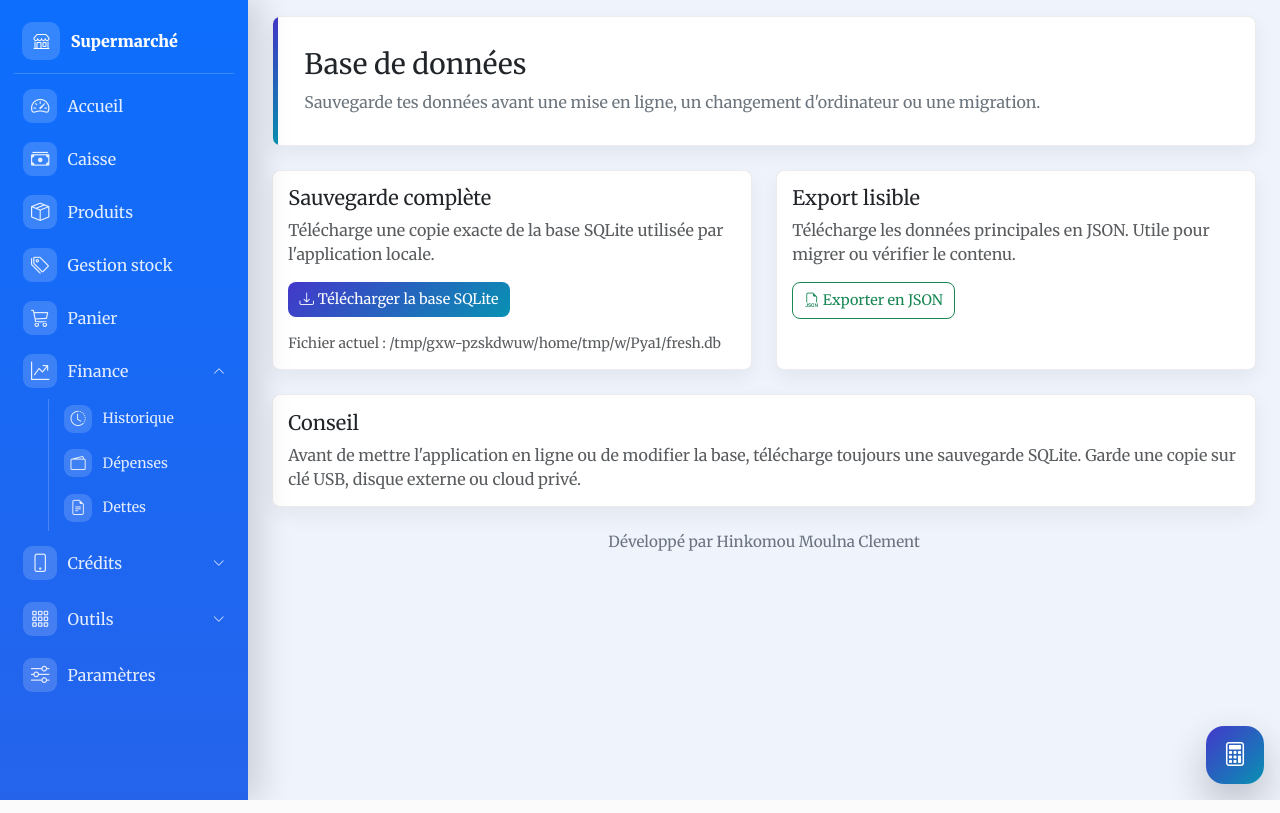
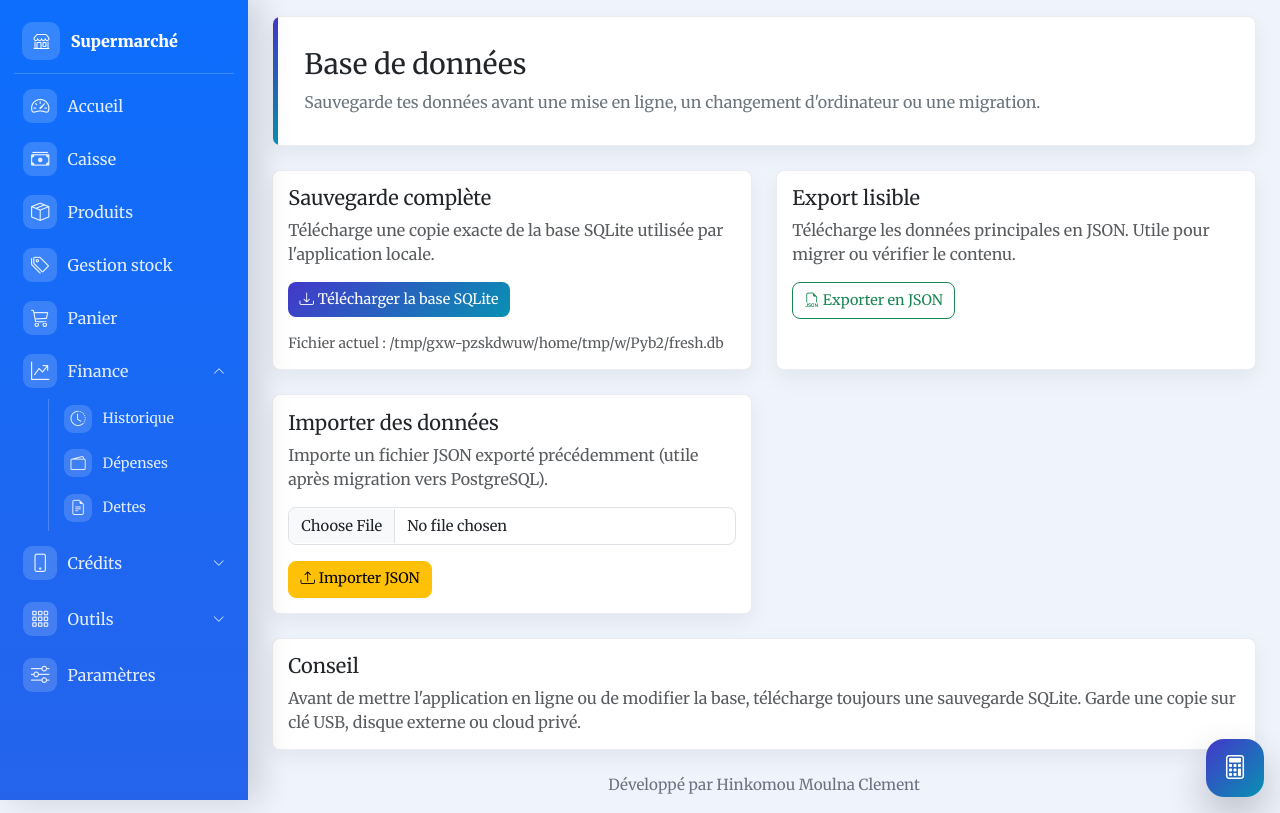
Before and after one commit to hinkomoulna-lab/supermarche, a Django app: page /base-donnees/ in a window 1280 px wide. Run offline with Django 5.2, Linux system fonts and the light colour scheme; data comes from the database, SQL or seed files in the repository; data that the repository does not hold is empty.

Commit message:
Ajout de l'import JSON dans la page base de donnees

```diff
--- a/store/urls.py
+++ b/store/urls.py
@@ -11,6 +11,7 @@ urlpatterns = [
     path('base-donnees/', views.database_tools, name='database_tools'),
     path('base-donnees/sauvegarde/', views.database_backup, name='database_backup'),
     path('base-donnees/export-json/', views.database_export_json, name='database_export_json'),
+    path('base-donnees/importer-json/', views.database_import_json, name='database_import_json'),
     path('fonctionnalites/', views.feature_list, name='feature_list'),
     path('fonctionnalites/assistant-ia/', views.ai_feature_assistant, name='ai_feature_assistant'),
     path('fonctionnalites/nouveau/', views.feature_create, name='feature_create'),
--- a/store/views.py
+++ b/store/views.py
@@ -18,6 +18,7 @@ from django.db import transaction
 from django.db.models import Sum, F
 from django.db.models.deletion import ProtectedError
 from django.db.models.functions import TruncMonth, TruncYear
+from django.core import serializers
 from django.shortcuts import render, redirect, get_object_or_404
 from django.http import FileResponse, HttpResponse
 from django.contrib import messages
@@ -35,7 +36,8 @@ from .forms import (
     ExpenseForm, DebtForm,
     PhoneCreditForm, PhoneCreditPurchaseForm,
     StoreSettingsForm, AppFeatureForm,
-    AccountCreationForm, AIFeatureInstructionForm
+    AccountCreationForm, AIFeatureInstructionForm,
+    DataImportForm
 )
 
 
@@ -216,6 +218,26 @@ def database_export_json(request):
         exclude=['contenttypes', 'auth.permission'],
     )
     return response
+
+
+def database_import_json(request):
+    form = DataImportForm(request.POST or None, request.FILES or None)
+    if request.method == 'POST' and form.is_valid():
+        uploaded_file = request.FILES['file']
+        if not uploaded_file.name.endswith('.json'):
+            messages.error(request, 'Le fichier doit etre au format JSON.')
+            return redirect('store:database_tools')
+        try:
+            content = uploaded_file.read().decode('utf-8')
+            count = 0
+            for obj in serializers.deserialize('json', content):
+                obj.save()
+                count += 1
+            messages.success(request, f'{count} enregistrements importes avec succes.')
+        except Exception as exc:
+            messages.error(request, f'Erreur lors de l\'import : {exc}')
+        return redirect('store:database_tools')
+    return redirect('store:database_tools')
 
 
 def feature_list(request):
--- a/templates/store/database_tools.html
+++ b/templates/store/database_tools.html
@@ -35,6 +35,24 @@
         </div>
     </div>
 
+    <div class="col-lg-6">
+        <div class="card h-100">
+            <div class="card-body">
+                <h2 class="h5">Importer des données</h2>
+                <p class="text-muted">Importe un fichier JSON exporté précédemment (utile après migration vers PostgreSQL).</p>
+                <form method="post" enctype="multipart/form-data" action="{% url 'store:database_import_json' %}">
+                    {% csrf_token %}
+                    <div class="mb-3">
+                        <input type="file" name="file" class="form-control" accept=".json" required>
+                    </div>
+                    <button type="submit" class="btn btn-warning">
+                        <i class="bi bi-upload me-1"></i>Importer JSON
+                    </button>
+                </form>
+            </div>
+        </div>
+    </div>
+
     <div class="col-12">
         <div class="card">
             <div class="card-body">
```
Also changed, not shown: store/forms.py (+7 -0 lines).
